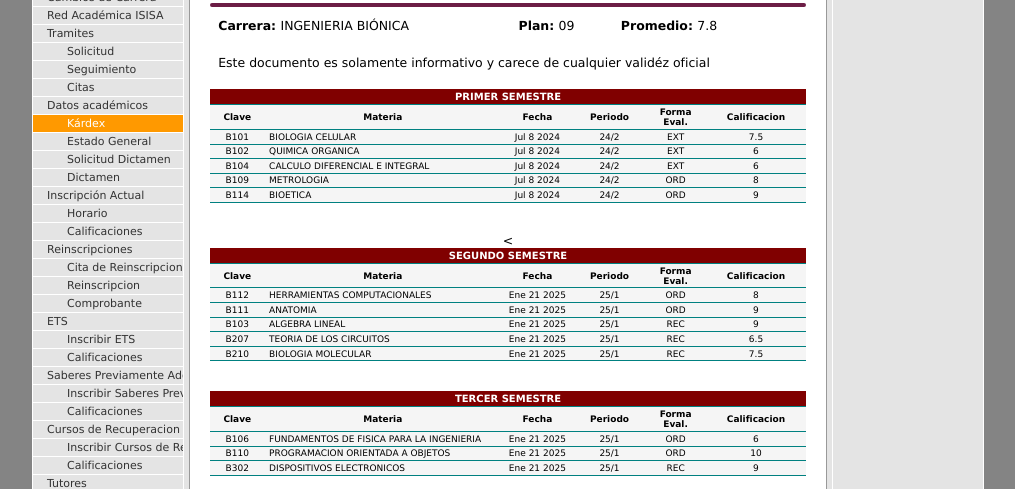
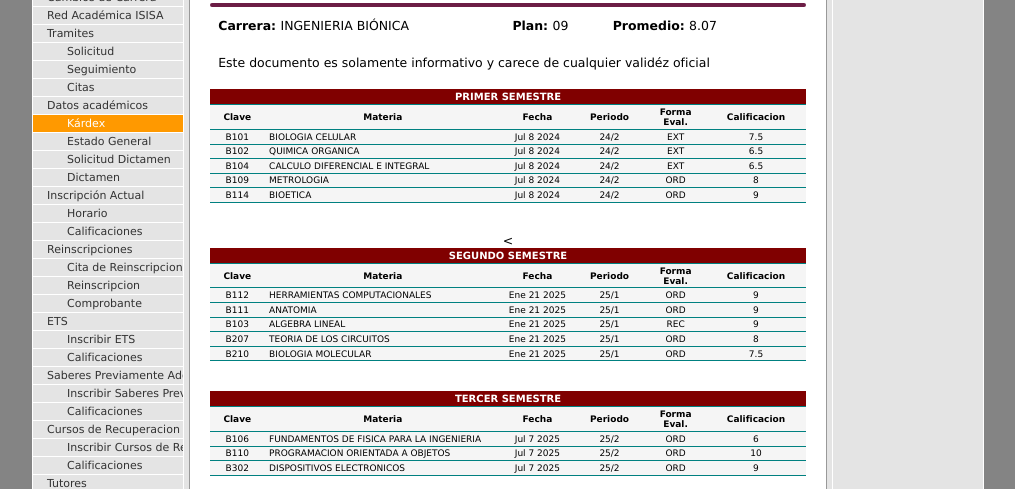
Before and after one commit to Atlantech-Dynamic-Systems/kardex, a plain HTML site: page index.html in a window 1280 px wide. Shown: the part 274-763 px from the top of the page, without its empty margins (132-1147 px from the left). Drawn offline with Linux system fonts and the light colour scheme; a script that the page names is missing.

Commit message:
aaaaaaaaaaaaaa

```diff
--- a/index.html
+++ b/index.html
@@ -186,7 +186,7 @@ function __doPostBack(eventTarget, eventArgument) {
                         <b>Plan: </b><span id="ctl00_mainCopy_Lbl_Plan">09</span>
                     </td>
                     <td>
-                        <b>Promedio: </b><span id="ctl00_mainCopy_Lbl_Promedio">7.8</span>
+                        <b>Promedio: </b><span id="ctl00_mainCopy_Lbl_Promedio">8.07</span>
                     </td>
                 </tr>
                 <tr>
@@ -200,17 +200,17 @@ function __doPostBack(eventTarget, eventArgument) {
             <span id="ctl00_mainCopy_Lbl_Kardex"><style>
                               table.bottomBorder{background-color:WhiteSmoke;font-size:xx-small;text-align:center;border-collapse:collapse;}
                               table.bottomBorder td {border-bottom: 1px solid TEAL;padding:1px;}
-                            </style><center><table width="100%" class="bottomBorder"><tbody><tr><td colspan="6" style="background-color: Maroon; font-size: x-small; font-weight: bold; color: White; text-align: center">PRIMER SEMESTRE</td></tr><tr style="background-color: WhiteSmoke; font-size: xx-small; text-align: center; font-weight: bold;"><td width="10px">Clave</td><td width="150px">Materia</td><td width="40px">Fecha</td><td width="10px">Periodo</td><td width="10px">Forma Eval.</td><td width="10px">Calificacion</td></tr><tr><td>B101</td><td align="left">BIOLOGIA CELULAR</td><td>Jul  8 2024</td><td>24/2</td><td>EXT</td><td>7.5</td></tr><tr><td>B102</td><td align="left">QUIMICA ORGANICA</td><td>Jul  8 2024</td><td>24/2</td><td>EXT</td><td>6</td></tr><tr><td>B104</td><td align="left">CALCULO DIFERENCIAL E INTEGRAL</td><td>Jul  8 2024</td><td>24/2</td><td>EXT</td><td>6</td></tr><tr><td>B109</td><td align="left">METROLOGIA</td><td>Jul  8 2024</td><td>24/2</td><td>ORD</td><td>8</td></tr><tr><td>B114</td><td align="left">BIOETICA</td><td>Jul  8 2024</td><td>24/2</td><td>ORD</td><td>9</td></tr></tbody></table><br></center></span>
+                            </style><center><table width="100%" class="bottomBorder"><tbody><tr><td colspan="6" style="background-color: Maroon; font-size: x-small; font-weight: bold; color: White; text-align: center">PRIMER SEMESTRE</td></tr><tr style="background-color: WhiteSmoke; font-size: xx-small; text-align: center; font-weight: bold;"><td width="10px">Clave</td><td width="150px">Materia</td><td width="40px">Fecha</td><td width="10px">Periodo</td><td width="10px">Forma Eval.</td><td width="10px">Calificacion</td></tr><tr><td>B101</td><td align="left">BIOLOGIA CELULAR</td><td>Jul  8 2024</td><td>24/2</td><td>EXT</td><td>7.5</td></tr><tr><td>B102</td><td align="left">QUIMICA ORGANICA</td><td>Jul  8 2024</td><td>24/2</td><td>EXT</td><td>6.5</td></tr><tr><td>B104</td><td align="left">CALCULO DIFERENCIAL E INTEGRAL</td><td>Jul  8 2024</td><td>24/2</td><td>EXT</td><td>6.5</td></tr><tr><td>B109</td><td align="left">METROLOGIA</td><td>Jul  8 2024</td><td>24/2</td><td>ORD</td><td>8</td></tr><tr><td>B114</td><td align="left">BIOETICA</td><td>Jul  8 2024</td><td>24/2</td><td>ORD</td><td>9</td></tr></tbody></table><br></center></span>
             <br>
 			 <span id="ctl00_mainCopy_Lbl_Kardex"><style>
                               table.bottomBorder{background-color:WhiteSmoke;font-size:xx-small;text-align:center;border-collapse:collapse;}
                               table.bottomBorder td {border-bottom: 1px solid TEAL;padding:1px;}
-                            </style><center><table width="100%" class="bottomBorder"><tbody><tr><td colspan="6" style="background-color: Maroon; font-size: x-small; font-weight: bold; color: White; text-align: center">SEGUNDO SEMESTRE</td></tr><tr style="background-color: WhiteSmoke; font-size: xx-small; text-align: center; font-weight: bold;"><td width="10px">Clave</td><td width="150px">Materia</td><td width="40px">Fecha</td><td width="10px">Periodo</td><td width="10px">Forma Eval.</td><td width="10px">Calificacion</td></tr><tr><td>B112</td><td align="left">HERRAMIENTAS COMPUTACIONALES</td><td>Ene 21 2025</td><td>25/1</td><td>ORD</td><td>8</td></tr><tr><td>B111</td><td align="left">ANATOMIA</td><td>Ene 21 2025</td><td>25/1</td><td>ORD</td><td>9</td></tr><tr><td>B103</td><td align="left">ALGEBRA LINEAL</td><td>Ene 21 2025</td><td>25/1</td><td>REC</td><td>9</td></tr><tr><td>B207</td><td align="left">TEORIA DE LOS CIRCUITOS</td><td>Ene 21 2025</td><td>25/1</td><td>REC</td><td>6.5</td></tr><tr><td>B210</td><td align="left">BIOLOGIA MOLECULAR</td><td>Ene 21 2025</td><td>25/1</td><td>REC</td><<td>7.5</td></tr></tr></tbody></table><br></center></span>
+                            </style><center><table width="100%" class="bottomBorder"><tbody><tr><td colspan="6" style="background-color: Maroon; font-size: x-small; font-weight: bold; color: White; text-align: center">SEGUNDO SEMESTRE</td></tr><tr style="background-color: WhiteSmoke; font-size: xx-small; text-align: center; font-weight: bold;"><td width="10px">Clave</td><td width="150px">Materia</td><td width="40px">Fecha</td><td width="10px">Periodo</td><td width="10px">Forma Eval.</td><td width="10px">Calificacion</td></tr><tr><td>B112</td><td align="left">HERRAMIENTAS COMPUTACIONALES</td><td>Ene 21 2025</td><td>25/1</td><td>ORD</td><td>9</td></tr><tr><td>B111</td><td align="left">ANATOMIA</td><td>Ene 21 2025</td><td>25/1</td><td>ORD</td><td>9</td></tr><tr><td>B103</td><td align="left">ALGEBRA LINEAL</td><td>Ene 21 2025</td><td>25/1</td><td>REC</td><td>9</td></tr><tr><td>B207</td><td align="left">TEORIA DE LOS CIRCUITOS</td><td>Ene 21 2025</td><td>25/1</td><td>ORD</td><td>8</td></tr><tr><td>B210</td><td align="left">BIOLOGIA MOLECULAR</td><td>Ene 21 2025</td><td>25/1</td><td>ORD</td><<td>7.5</td></tr></tr></tbody></table><br></center></span>
             <br>
 			 <span id="ctl00_mainCopy_Lbl_Kardex"><style>
                               table.bottomBorder{background-color:WhiteSmoke;font-size:xx-small;text-align:center;border-collapse:collapse;}
                               table.bottomBorder td {border-bottom: 1px solid TEAL;padding:1px;}
-                            </style><center><table width="100%" class="bottomBorder"><tbody><tr><td colspan="6" style="background-color: Maroon; font-size: x-small; font-weight: bold; color: White; text-align: center">TERCER SEMESTRE</td></tr><tr style="background-color: WhiteSmoke; font-size: xx-small; text-align: center; font-weight: bold;"><td width="10px">Clave</td><td width="150px">Materia</td><td width="40px">Fecha</td><td width="10px">Periodo</td><td width="10px">Forma Eval.</td><td width="10px">Calificacion</td></tr><tr><td>B106</td><td align="left">FUNDAMENTOS DE FISICA PARA LA INGENIERIA</td><td>Ene 21 2025</td><td>25/1</td><td>ORD</td><td>6</td></tr><tr><td>B110</td><td align="left">PROGRAMACION ORIENTADA A OBJETOS</td><td>Ene 21 2025</td><td>25/1</td><td>ORD</td><td>10</td></tr><tr><td>B302</td><td align="left">DISPOSITIVOS ELECTRONICOS</td><td>Ene 21 2025</td><td>25/1</td><td>REC</td><td>9
+                            </style><center><table width="100%" class="bottomBorder"><tbody><tr><td colspan="6" style="background-color: Maroon; font-size: x-small; font-weight: bold; color: White; text-align: center">TERCER SEMESTRE</td></tr><tr style="background-color: WhiteSmoke; font-size: xx-small; text-align: center; font-weight: bold;"><td width="10px">Clave</td><td width="150px">Materia</td><td width="40px">Fecha</td><td width="10px">Periodo</td><td width="10px">Forma Eval.</td><td width="10px">Calificacion</td></tr><tr><td>B106</td><td align="left">FUNDAMENTOS DE FISICA PARA LA INGENIERIA</td><td>Jul 7 2025</td><td>25/2</td><td>ORD</td><td>6</td></tr><tr><td>B110</td><td align="left">PROGRAMACION ORIENTADA A OBJETOS</td><td>Jul 7 2025</td><td>25/2</td><td>ORD</td><td>10</td></tr><tr><td>B302</td><td align="left">DISPOSITIVOS ELECTRONICOS</td><td>Jul 7 2025</td><td>25/2</td><td>ORD</td><td>9
 
 							</td></tr></tr></tbody></table><br></center></span>
             <br>
```
